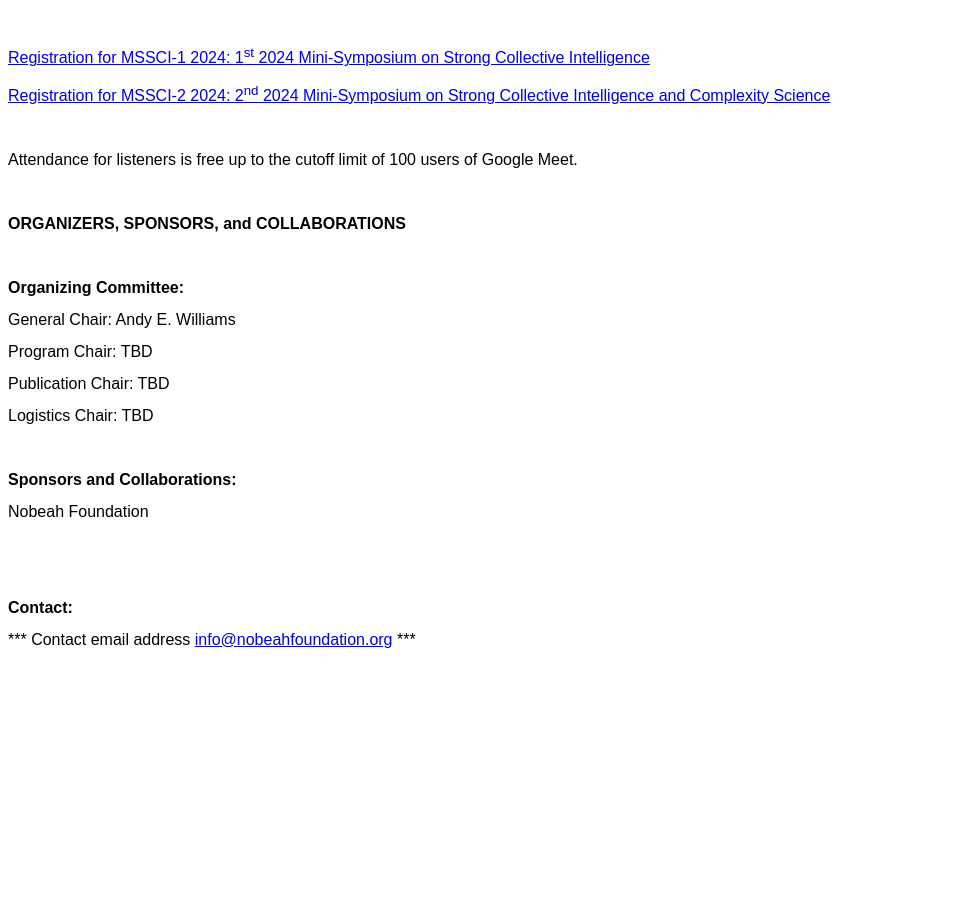
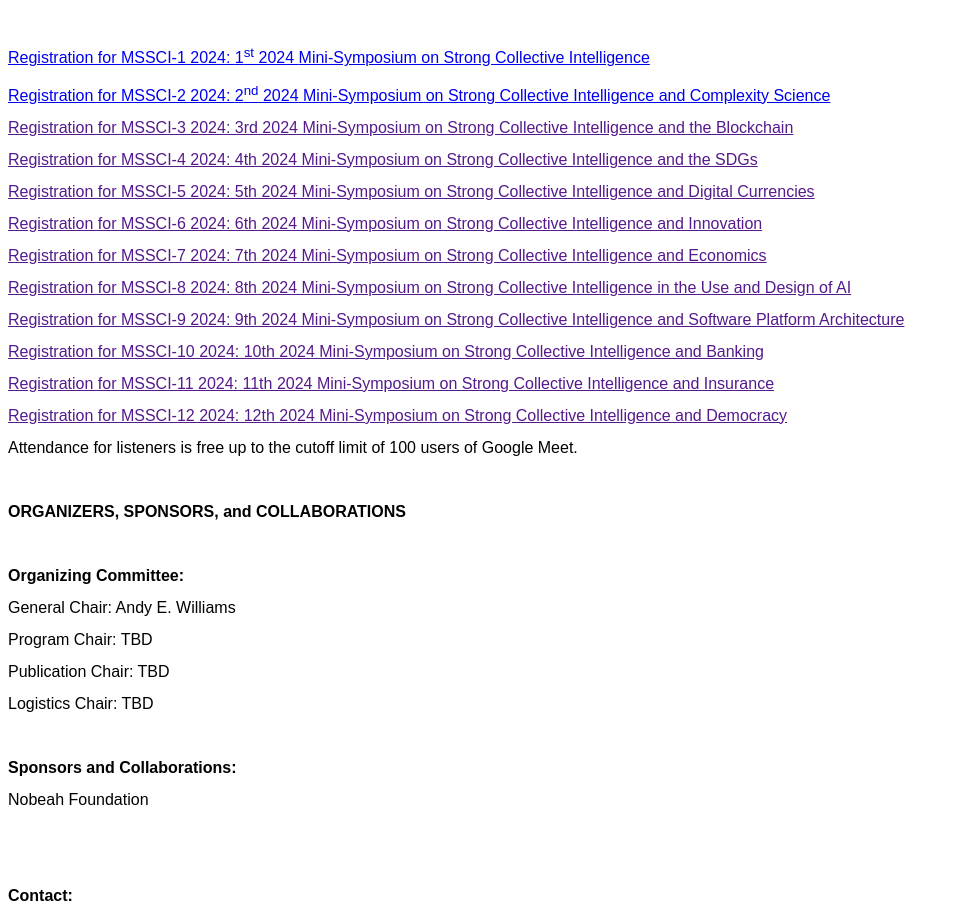
Before and after one commit to mssci2024/mssci2024.github.io, a plain HTML site: page index.html in a window 1280 px wide. Shown: the part 2485-3401 px from the top of the page, without its empty margins (0-960 px from the left). Before the commit the page ends 3141 px from the top, so only its background shows below. Drawn offline with nearby package versions, Linux system fonts and the light colour scheme.

Commit message:
Update index.html

```diff
--- a/index.html
+++ b/index.html
@@ -148,7 +148,17 @@
 </font><font face="Liberation Sans, sans-serif">2</font><sup><font face="Liberation Sans, sans-serif">nd</font></sup><font face="Liberation Sans, sans-serif">
 2024</font><font face="Liberation Sans, sans-serif"> Mini-Symposium
 on Strong Collective Intelligence and Complexity Science</font></a></p>
-<p style="line-height: 100%; margin-bottom: 0in"><br/>
+<p style="line-height: 100%; margin-bottom: 0in"><a href=""><font face="Liberation Sans, sans-serif">Registration for MSSCI-3 2024: 3rd 2024 Mini-Symposium on Strong Collective Intelligence and the Blockchain</font></a></p>
+<p style="line-height: 100%; margin-bottom: 0in"><a href=""><font face="Liberation Sans, sans-serif">Registration for MSSCI-4 2024: 4th 2024 Mini-Symposium on Strong Collective Intelligence and the SDGs</font></a></p>
+<p style="line-height: 100%; margin-bottom: 0in"><a href=""><font face="Liberation Sans, sans-serif">Registration for MSSCI-5 2024: 5th 2024 Mini-Symposium on Strong Collective Intelligence and Digital Currencies</font></a></p>
+<p style="line-height: 100%; margin-bottom: 0in"><a href=""><font face="Liberation Sans, sans-serif">Registration for MSSCI-6 2024: 6th 2024 Mini-Symposium on Strong Collective Intelligence and Innovation</font></a></p>
+<p style="line-height: 100%; margin-bottom: 0in"><a href=""><font face="Liberation Sans, sans-serif">Registration for MSSCI-7 2024: 7th 2024 Mini-Symposium on Strong Collective Intelligence and Economics</font></a></p>
+<p style="line-height: 100%; margin-bottom: 0in"><a href=""><font face="Liberation Sans, sans-serif">Registration for MSSCI-8 2024: 8th 2024 Mini-Symposium on Strong Collective Intelligence in the Use and Design of AI</font></a></p>
+<p style="line-height: 100%; margin-bottom: 0in"><a href=""><font face="Liberation Sans, sans-serif">Registration for MSSCI-9 2024: 9th 2024 Mini-Symposium on Strong Collective Intelligence and Software Platform Architecture</font></a></p>
+<p style="line-height: 100%; margin-bottom: 0in"><a href=""><font face="Liberation Sans, sans-serif">Registration for MSSCI-10 2024: 10th 2024 Mini-Symposium on Strong Collective Intelligence and Banking</font></a></p>
+<p style="line-height: 100%; margin-bottom: 0in"><a href=""><font face="Liberation Sans, sans-serif">Registration for MSSCI-11 2024: 11th 2024 Mini-Symposium on Strong Collective Intelligence and Insurance</font></a></p>
+<p style="line-height: 100%; margin-bottom: 0in"><a href=""><font face="Liberation Sans, sans-serif">Registration for MSSCI-12 2024: 12th 2024 Mini-Symposium on Strong Collective Intelligence and Democracy</font></a></p>
+
 
 </p>
 <p style="font-style: normal; font-weight: normal; line-height: 100%; margin-bottom: 0in">
```
